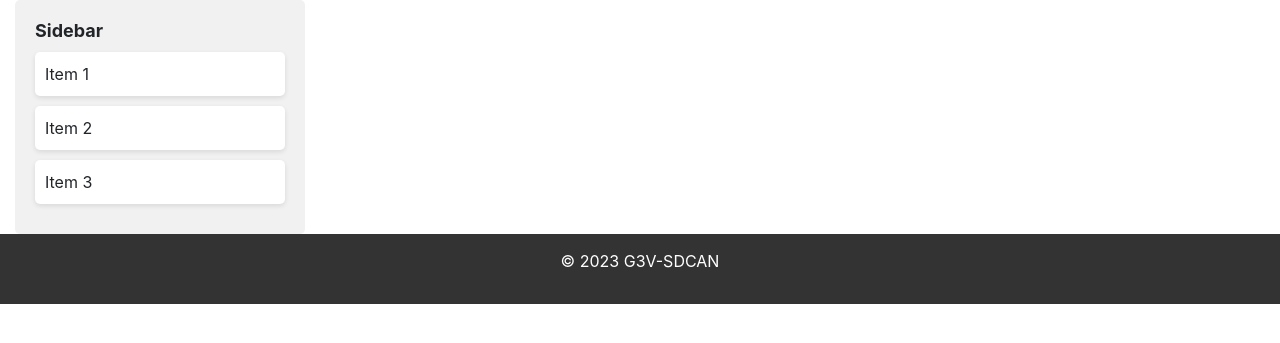
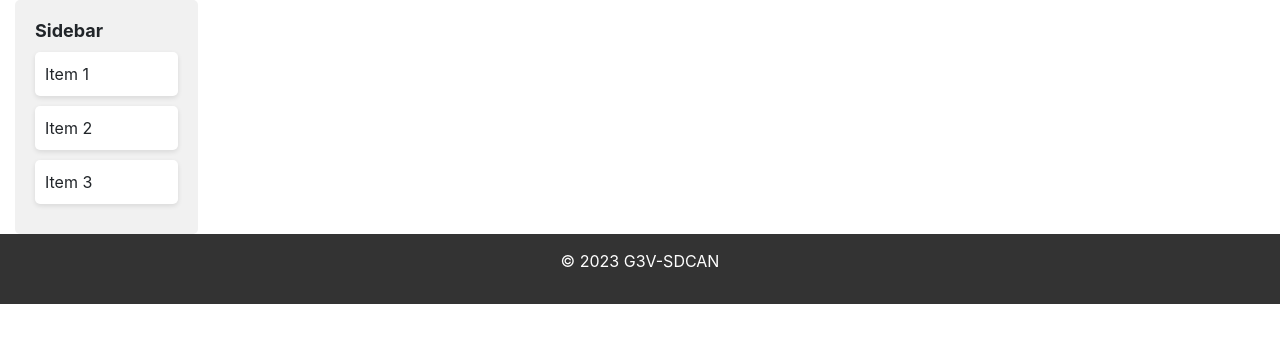
Before and after one commit to facuolivamar/SDCAN-G3V, a Django app: template Code/interface/interfaceProject/interfaceApp/templates/interfaceApp/base.html in a window 1280 px wide. Shown: the part 70-413 px from the top of the page. Run offline with Django 4.2, Linux system fonts and the light colour scheme; the template is opened without the code that fills it, so the values that code supplies are empty; some libraries are stand-ins or nearby versions.

Commit message:
div sizes modified

```diff
--- a/Code/interface/interfaceProject/interfaceApp/templates/interfaceApp/base.html
+++ b/Code/interface/interfaceProject/interfaceApp/templates/interfaceApp/base.html
@@ -91,7 +91,7 @@
   <div class="container-fluid">
     <div class="row">
         <!-- Left sidebar section -->
-        <div class="col-md-3">
+        <div class="col-md-2">
             <div class="sidebar">
             <h2 class="sidebar-heading"> {% block sidebar-title %} Sidebar {% endblock sidebar-title %}</h2>
             {% block sidebar-items %}
@@ -103,7 +103,7 @@
         </div>
 
       <!-- Main section -->
-      <div class="col-md-9">
+      <div class="col-md-10">
         {% block section %}
         {% endblock section %}
       </div>
```
Also changed, not shown: Code/interface/interfaceProject/interfaceApp/templates/interfaceApp/dashboard.html (+5 -5 lines).
